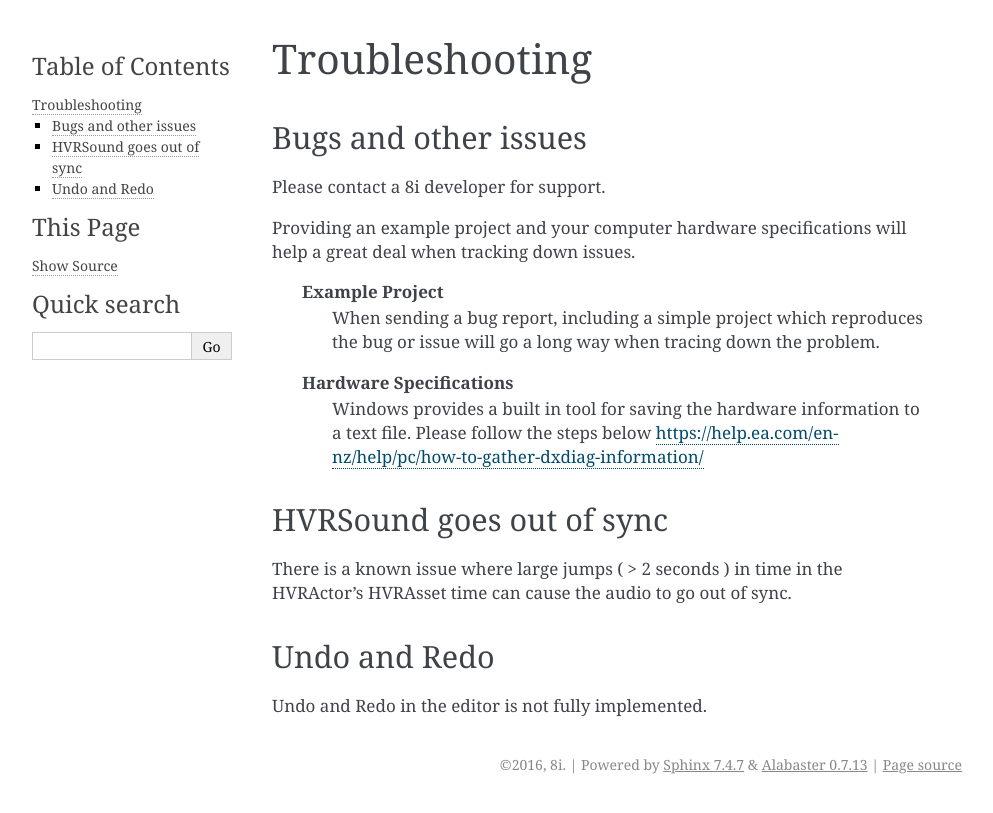
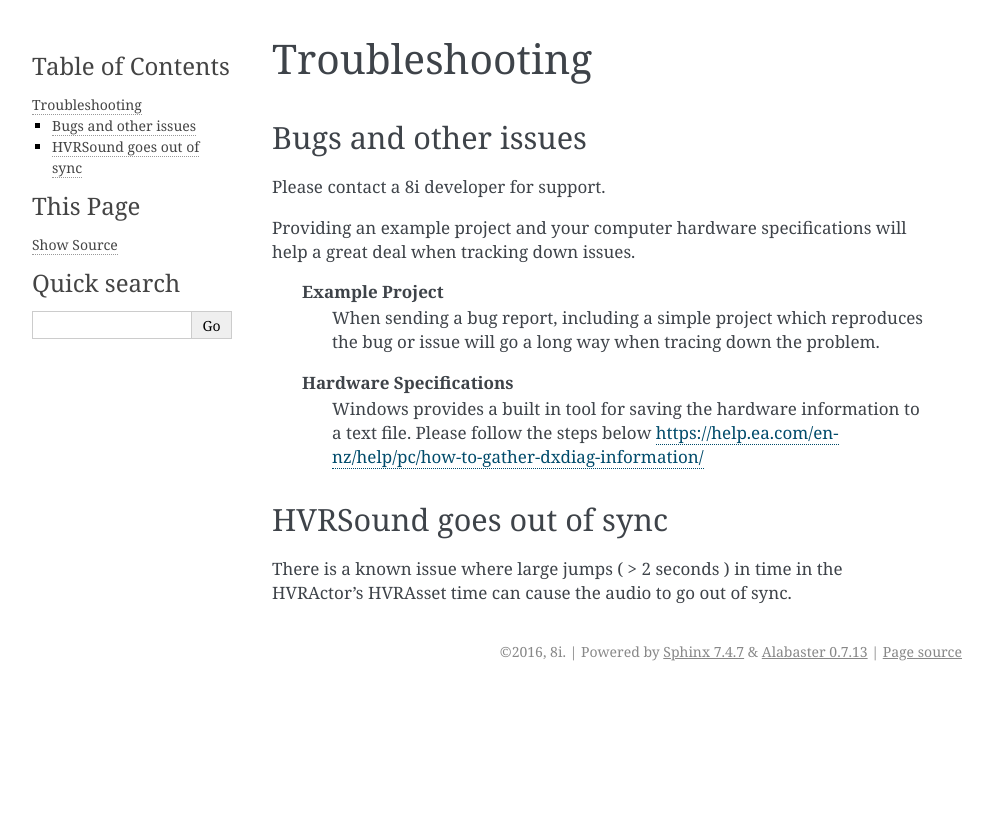
Before and after one commit to 8i/UnrealPlugin_Documentation, a Sphinx documentation site: the page built from docs/source/Troubleshooting.rst, in a window 1280 px wide. Shown: the top 813 px of the page, without its empty margins (148-1141 px from the left). Built offline with Sphinx 7.4.7, drawn with Linux system fonts in a browser that asks for light colours.

Commit message:
Remove comment about Undo/Redo not being implemented

```diff
--- a/docs/source/Troubleshooting.rst
+++ b/docs/source/Troubleshooting.rst
@@ -20,8 +20,3 @@ HVRSound goes out of sync
 -------------------------
 
 There is a known issue where large jumps ( > 2 seconds ) in time in the HVRActor's HVRAsset time can cause the audio to go out of sync.
-
-Undo and Redo
--------------
-
-Undo and Redo in the editor is not fully implemented.
```
